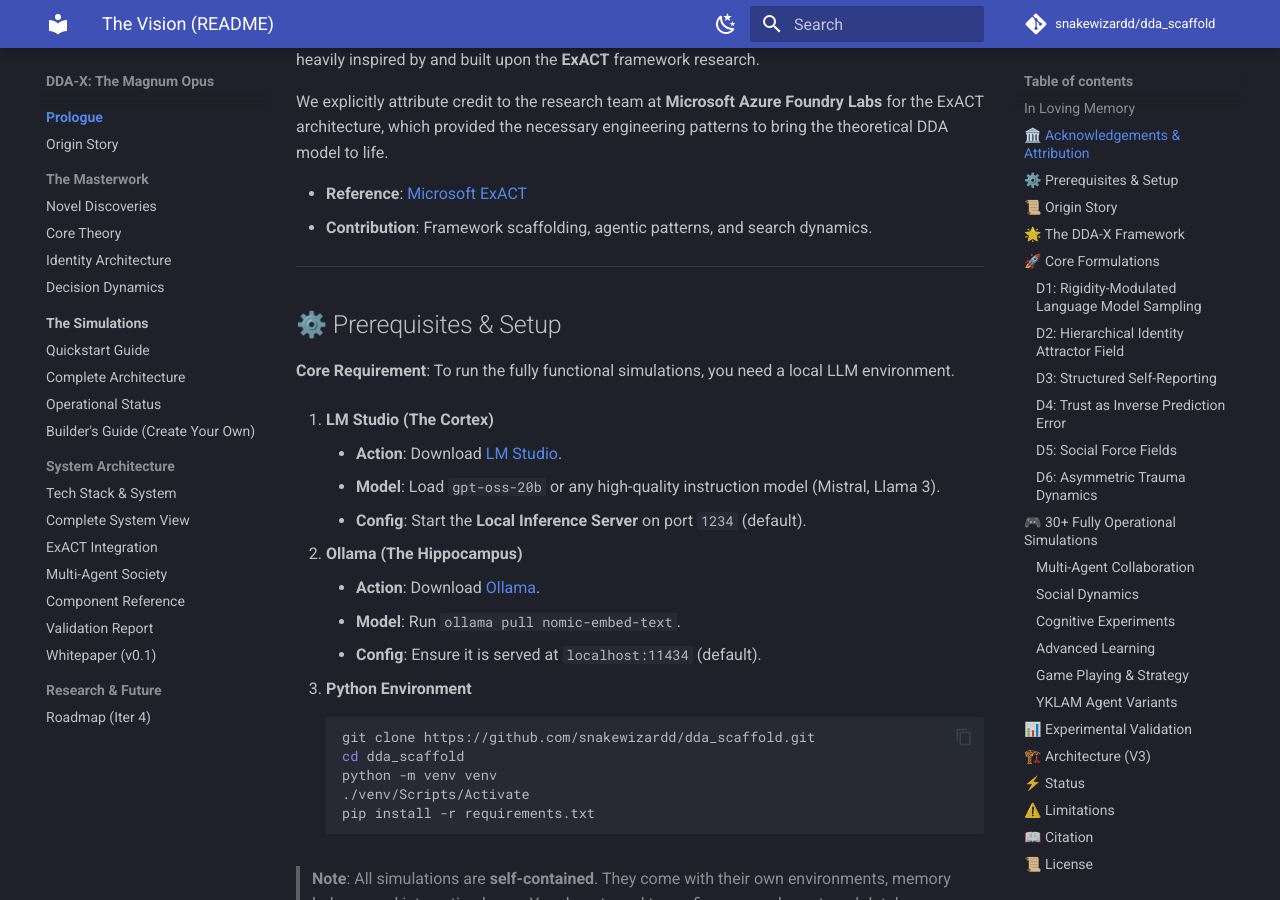
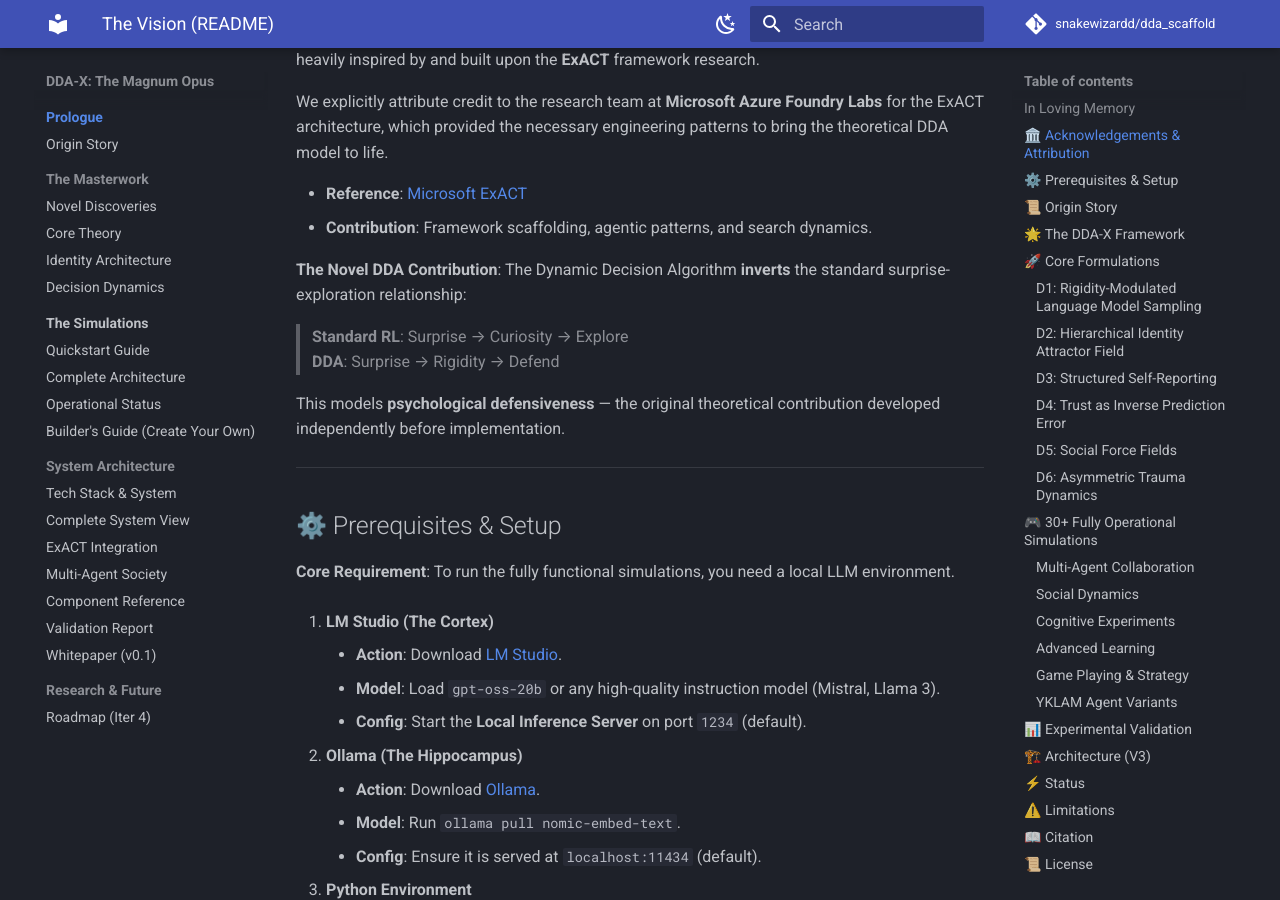
Before and after one commit to snakewizardd/dda_scaffold, an MkDocs documentation site: the page built from docs/index.md, in a window 1280 px wide and 900 px high, scrolled down 679 px. Built offline with MkDocs 1.6.1 and Material for MkDocs 9.7.7, drawn with Linux system fonts in a browser that asks for light colours; comment, search, counter and statistics services are not loaded.

Commit message:
docs: add 'Novel DDA Contribution' section highlighting original theory
Balances honest limitations with clear articulation of what IS genuinely novel:

1. INVERSION of surprise-exploration relationship:
   - Standard RL: Surprise -> Curiosity -> Explore
   - DDA: Surprise -> Rigidity -> Defend

2. Original contributions clearly stated:
   - Surprise as threat, not learning signal
   - Closed-loop LLM temperature control from internal state
   - Asymmetric trauma that never decreases
   - Trust from predictability, not agreement

3. Timeline clarified: DDA theory predates ExACT implementation by 1 year

This ensures the original intellectual contribution is visible while
maintaining honest attribution of engineering scaffolding to ExACT.

```diff
--- a/docs/index.md
+++ b/docs/index.md
@@ -28,6 +28,13 @@
 
 *   **Reference**: [Microsoft ExACT](https://github.com/microsoft/ExACT/tree/main)
 *   **Contribution**: Framework scaffolding, agentic patterns, and search dynamics.
+
+**The Novel DDA Contribution**: The Dynamic Decision Algorithm **inverts** the standard surprise-exploration relationship:
+
+> **Standard RL**: Surprise → Curiosity → Explore
+> **DDA**: Surprise → Rigidity → Defend
+
+This models **psychological defensiveness** — the original theoretical contribution developed independently before implementation.
 
 ---
 
```
Also changed, not shown: README.md (+15 -0 lines), site/index.html, site/search/search_index.json.
